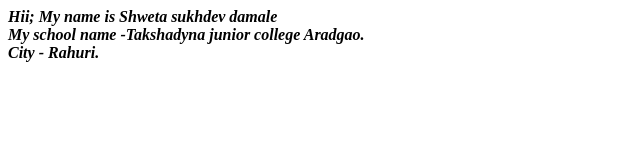
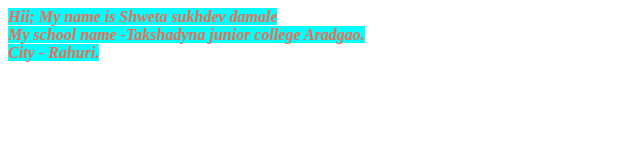
Before and after one commit to Shwetadamale-07/Informesion, a plain HTML site: page index.html in a window 1280 px wide. Shown: the whole page, without its empty margins (0-640 px from the left). Drawn offline with Linux system fonts and the light colour scheme.

Commit message:
Forth commit

```diff
--- a/index.html
+++ b/index.html
@@ -2,9 +2,20 @@
 <html>
     <head>
         <title>Informetion</title>
+        <style>
+            body{
+                color: rgb(247, 220, 184);
+
+            }
+          .myInformetion{
+            color:tomato;
+            background-color: aqua;
+
+          }
+        </style>
     </head>
     <body>
-       <b>  <i> Hii; My name is Shweta sukhdev damale <br>
+      <b>  <i class="myInformetion"> Hii; My name is Shweta sukhdev damale <br>
           My school name -Takshadyna junior college Aradgao.<br>
            City - Rahuri.</i></b>
 
```
